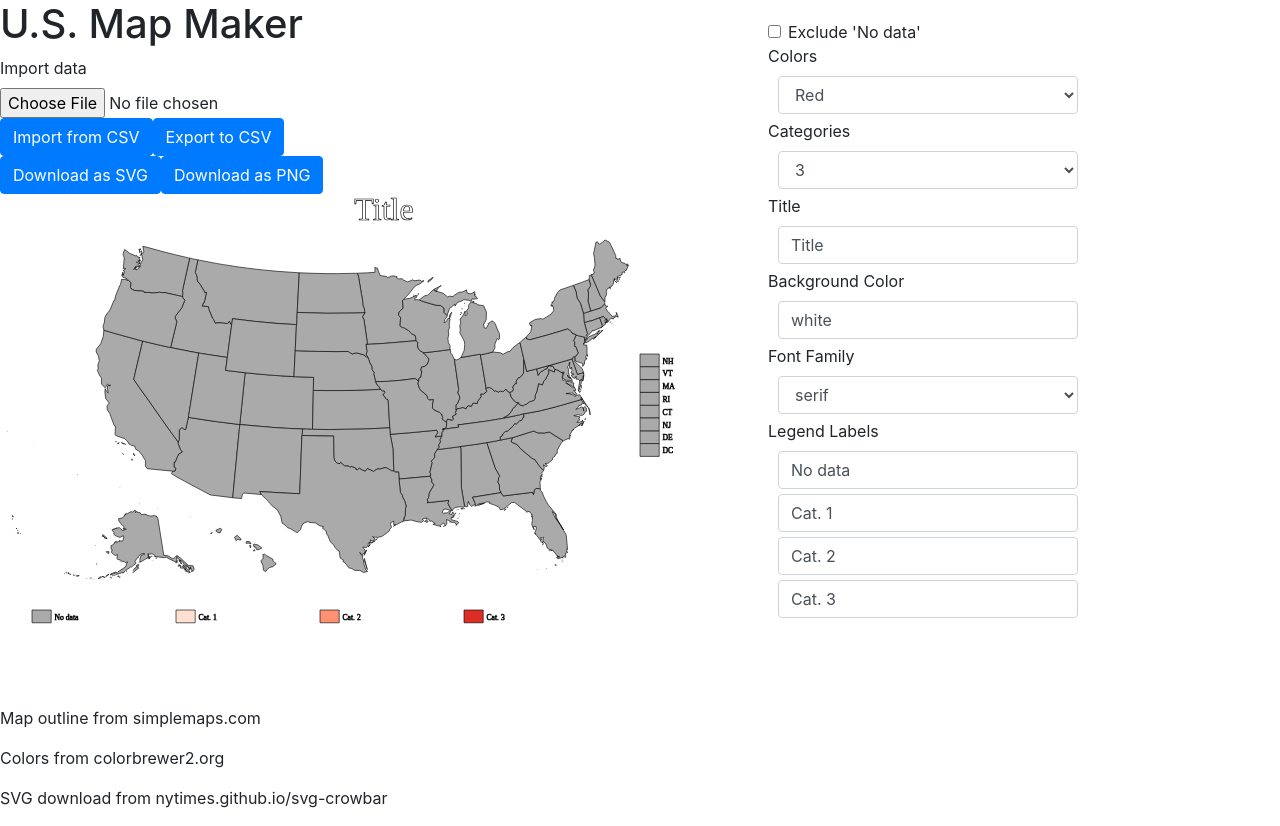
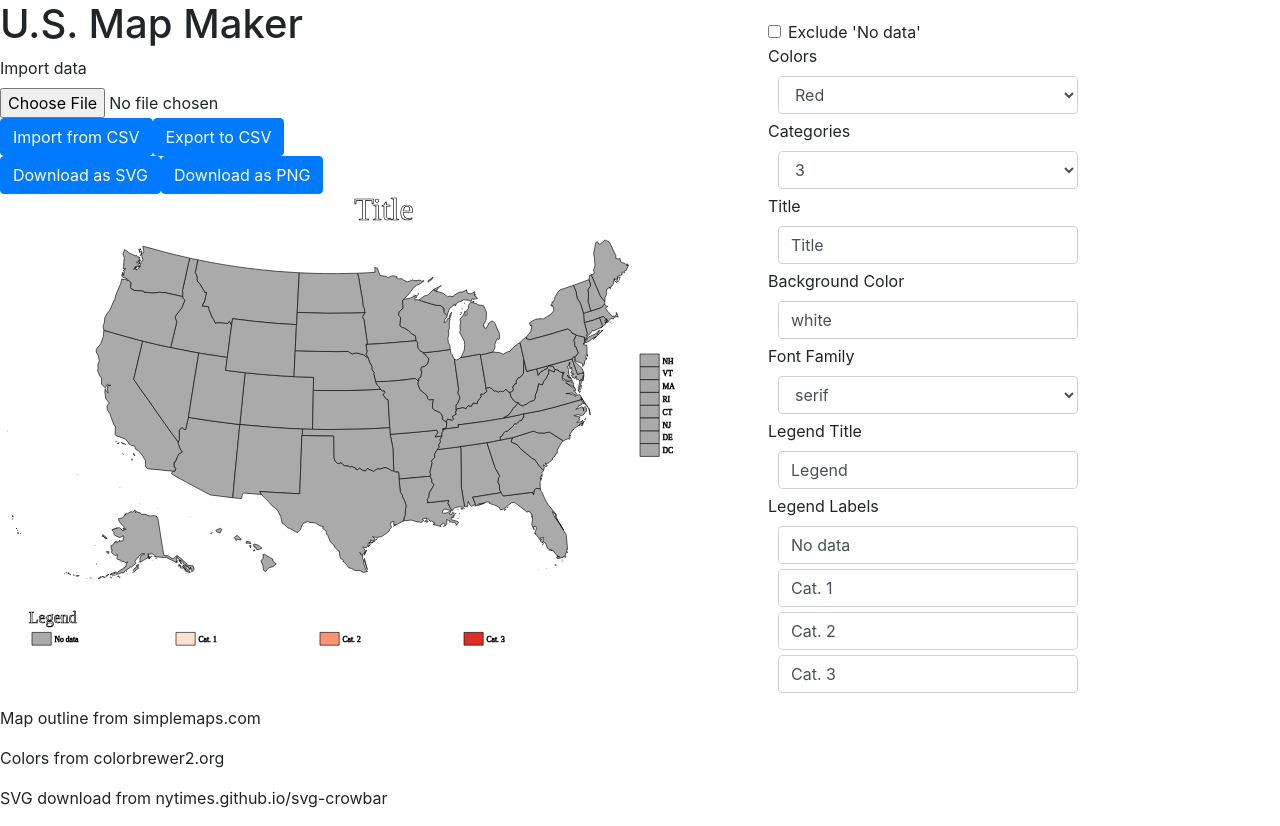
Before and after one commit to colefrishman/us-map-maker, a React (Create React App) app: page / in a window 1280 px wide. Built offline with nearby package versions, Linux system fonts and the light colour scheme.

Commit message:
Legend Title

```diff
--- a/src/App.js
+++ b/src/App.js
@@ -27,6 +27,7 @@ function App() {
 	const [csvPath, setCsvPath] = useState("");
 	const [backgroundColor, setBackgroundColor] = useState("white");
 	const [fontFamily, setFontFamily] = useState("serif");
+	const [legendTitle, setLegendTitle] = useState("Legend");
 
 	const updateScheme = (colr, cats) => {
 		setColor(colr);
@@ -82,6 +83,9 @@ function App() {
 				let cats = categories;
 				let titl = title;
 				let exNoData = excludeNoData;
+				let legTitl = legendTitle;
+				let backCol = backgroundColor;
+				let fontFam = fontFamily;
 
 				str.split("\n").forEach(line => {
 					const splitLine = line.split(",")
@@ -98,6 +102,9 @@ function App() {
 				updateScheme(col, cats)
 				setTitle(titl);
 				setExcludeNoData(exNoData)
+				setFontFamily(fontFam)
+				setLegendTitle(legendTitle);
+				setBackgroundColor(backgroundColor)
 			}
 			alert("File Uploaded!");
 		}
@@ -115,6 +122,9 @@ function App() {
 		out+= `color,${color}\n`
 		out+= `categories,${categories}\n`
 		out+= `excludeNoData,${excludeNoData}\n`
+		out+= `legendTitle,${legendTitle}\n`
+		out+= `fontFamily,${fontFamily}\n`
+		out+= `backgroundColor,${backgroundColor}\n`
 
 		values.forEach((val, stateId)=>{
 			out+= `${stateId},${val}\n`
@@ -144,7 +154,7 @@ function App() {
 				<Button onClick={() => {downloadAsPng()}}>Download as PNG</Button>
 				<br />
 				<Svg colorScheme={colorScheme} title={title} legend={legend} excludeNoData={excludeNoData} backgroundColor={backgroundColor} values={values} updateValues={updateValues}
-					states={states} font={fontFamily} id="map"/>
+					states={states} font={fontFamily} legendTitle={legendTitle} id="map"/>
 			</div>
 			<div id="optionssplit">
 				{/*
@@ -251,6 +261,9 @@ function App() {
 					<option>fantasy</option>
 				</Form.Control>
 
+				<Form.Label>Legend Title</Form.Label>
+				<Form.Control type="text" style={{width:"300px", marginLeft:"10px", marginBottom:"5px"}} onChange={(event)=>{setLegendTitle(event.target.value)}} value={legendTitle}/>
+
 				<Form.Label>Legend Labels</Form.Label>
 
 				{LegendInput()}
--- a/src/Svg.js
+++ b/src/Svg.js
@@ -26,7 +26,7 @@ const StatePath = (props) => {
 
 const LegendLabel = (props) => {
 	const x=(85+(parseInt(props.number)%5)*225);
-	const y=(615+(props.number>=5)*40);
+	const y=(650+(props.number>=5)*40);
 
 	return (
 		<text x={x} y={y} className="label">{props.text}</text>
@@ -37,7 +37,7 @@ const LegendLabel = (props) => {
 const LegendPath = (props) => {
 	if(props.number >= 0){
 		const x=(50+(parseInt(props.number)%5)*225);
-		const y=(600+(props.number>=5)*40);
+		const y=(635+(props.number>=5)*40);
 
 		return (
 			<path data-id={"L"+props.number} fill={props.colorScheme[props.number]} d={"M "+x+" " +y+" h 30 v 20 h -30 Z"} strokeWidth=".97063" key={"L"+props.number}/>
@@ -83,6 +83,7 @@ const Svg = (props) => {
 			</views>
 		</metadata>
 		<text x="50%" y="-10" adominant-baseline="middle" textAnchor="middle" style={{font: `50px ${props.font}`, textAlign:"center"}}>{props.title}</text>
+		<text x="45" y="620" style={{font: `25px ${props.font}`, textAlign:"center"}}>{props.legendTitle}</text>
 		<text x="1035" y="215" className="label">NH</text>
 		<text x="1035" y="235" className="label">VT</text>
 		<text x="1035" y="255" className="label">MA</text>
```
